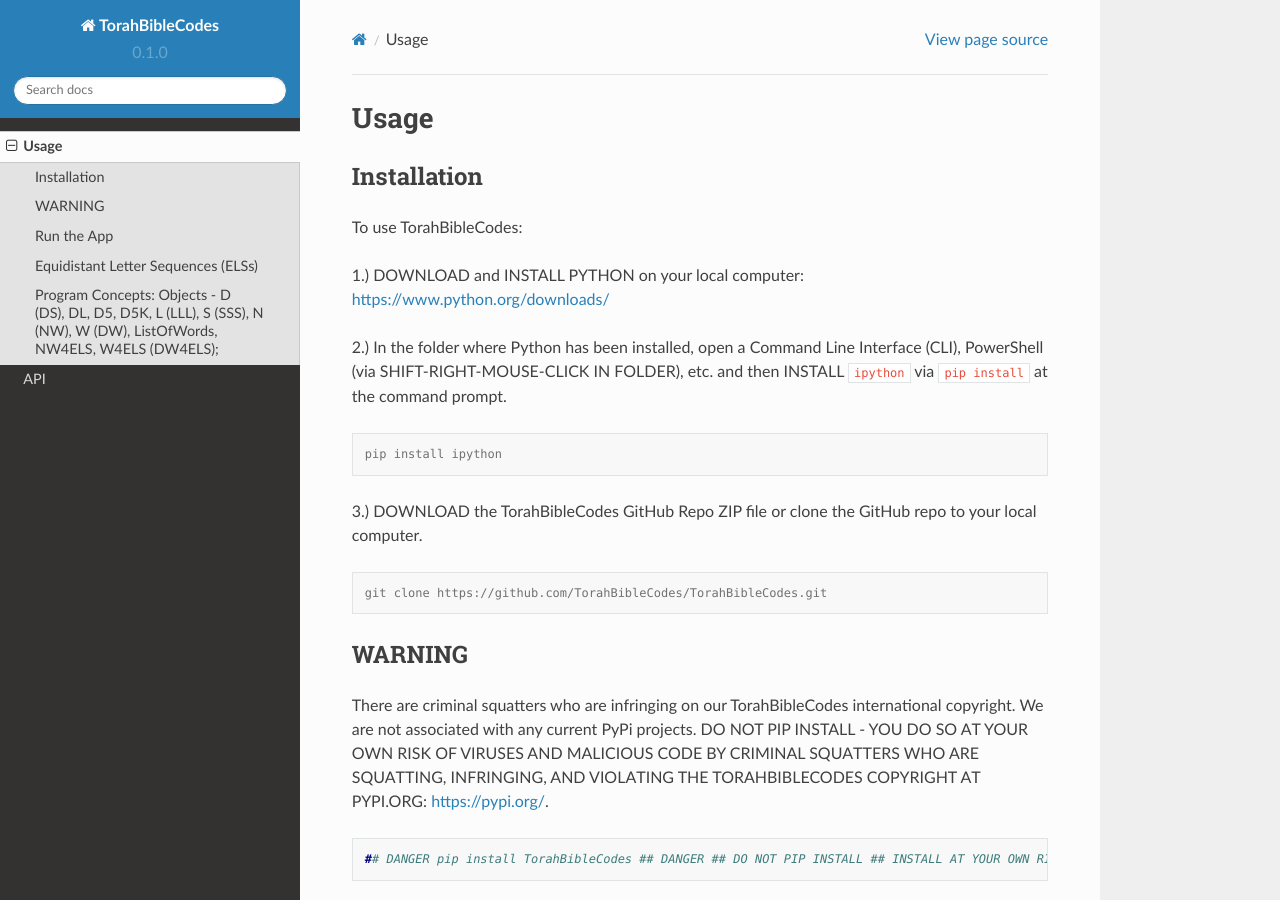
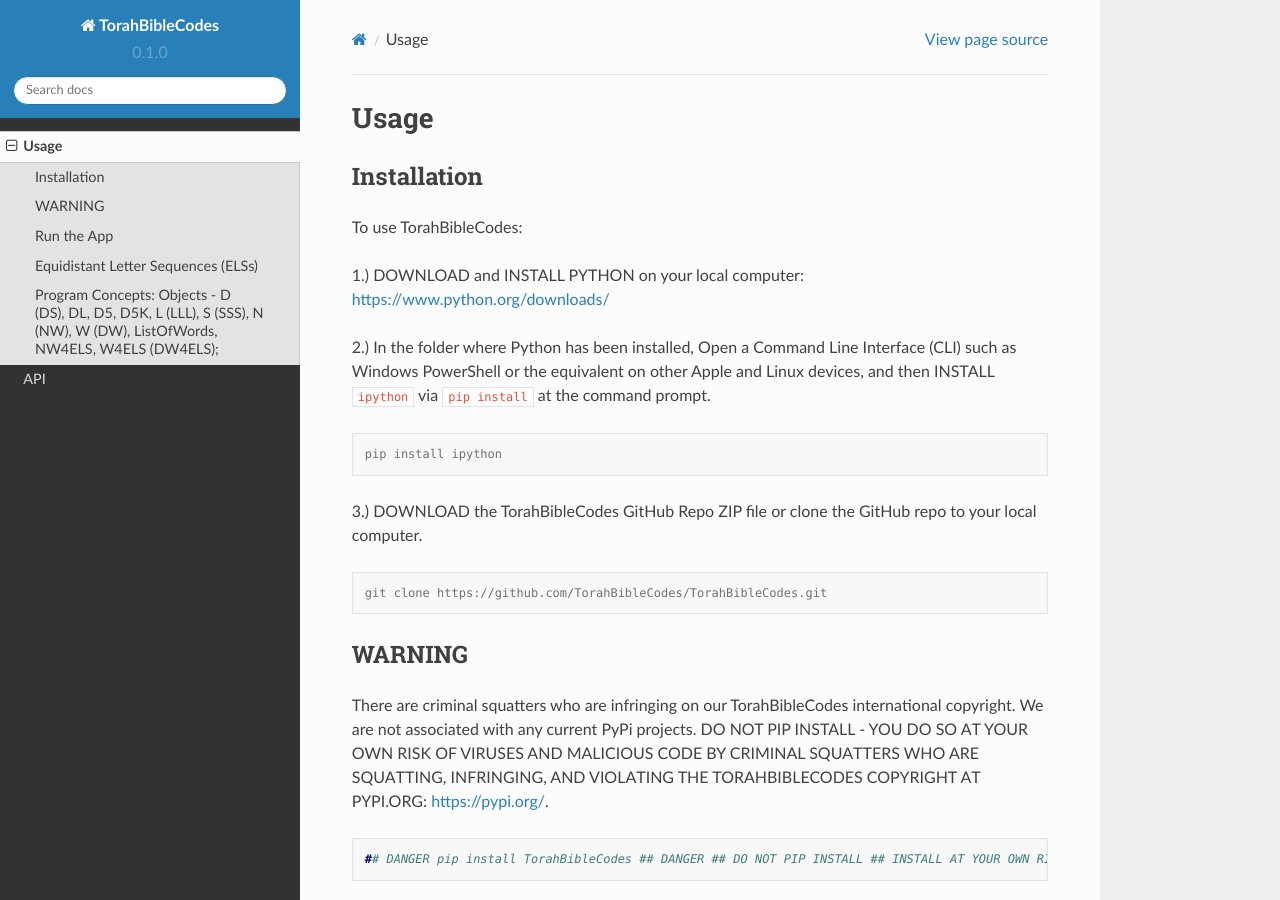
Before and after one commit to TorahBibleCodes/TorahBibleCodes_Sphinx, a Sphinx documentation site: the page built from docs/source/usage.rst, in a window 1280 px wide and 900 px high. Built offline with Sphinx 7.4.7 and the Read the Docs theme 2.0.0, drawn with Linux system fonts in a browser that asks for light colours.

Commit message:
Update usage.rst

```diff
--- a/docs/source/usage.rst
+++ b/docs/source/usage.rst
@@ -10,7 +10,7 @@
 
 1.) DOWNLOAD and INSTALL PYTHON on your local computer: https://www.python.org/downloads/
 
-2.) In the folder where Python has been installed, open a Command Line Interface (CLI), PowerShell (via SHIFT-RIGHT-MOUSE-CLICK IN FOLDER), etc. and then INSTALL ``ipython`` via ``pip install`` at the command prompt.
+2.) In the folder where Python has been installed, Open a Command Line Interface (CLI) such as Windows PowerShell or the equivalent on other Apple and Linux devices, and then INSTALL ``ipython`` via ``pip install`` at the command prompt.
 
 .. code-block:: console
 
@@ -213,6 +213,7 @@
 
 Data Objects (and derivative Data Objects) with Info for Each Letter in Text:
 
+
 Custom Letter Objects (LO)
 
 Custom Equidistant Letter Sequence Objects (ELSO)
```
